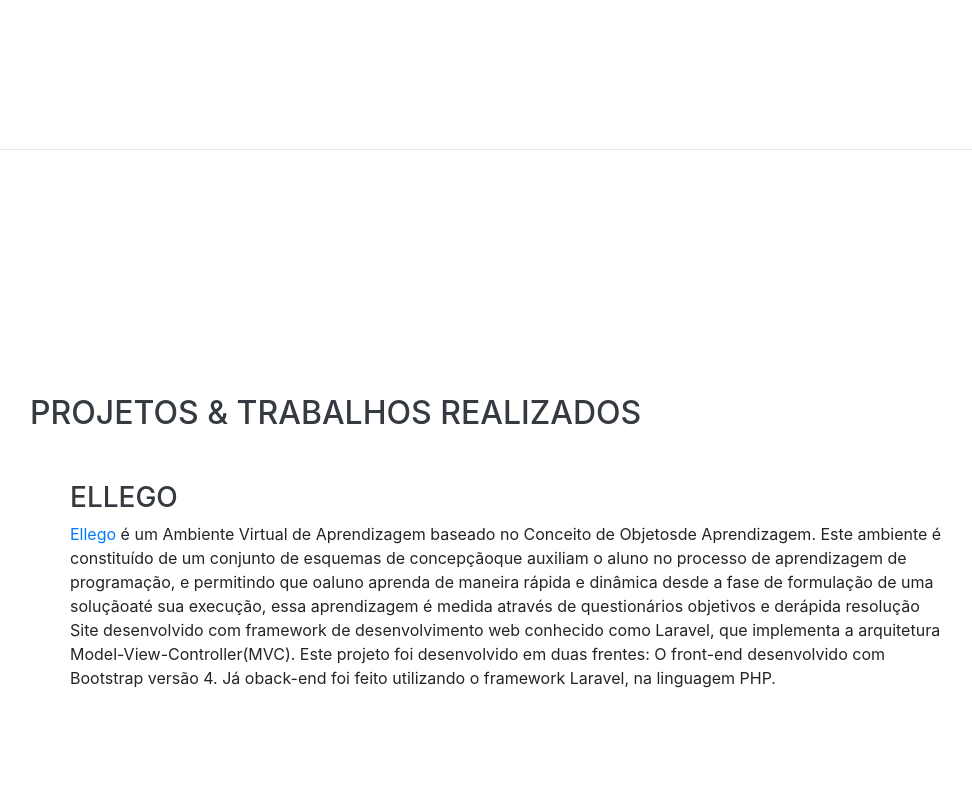
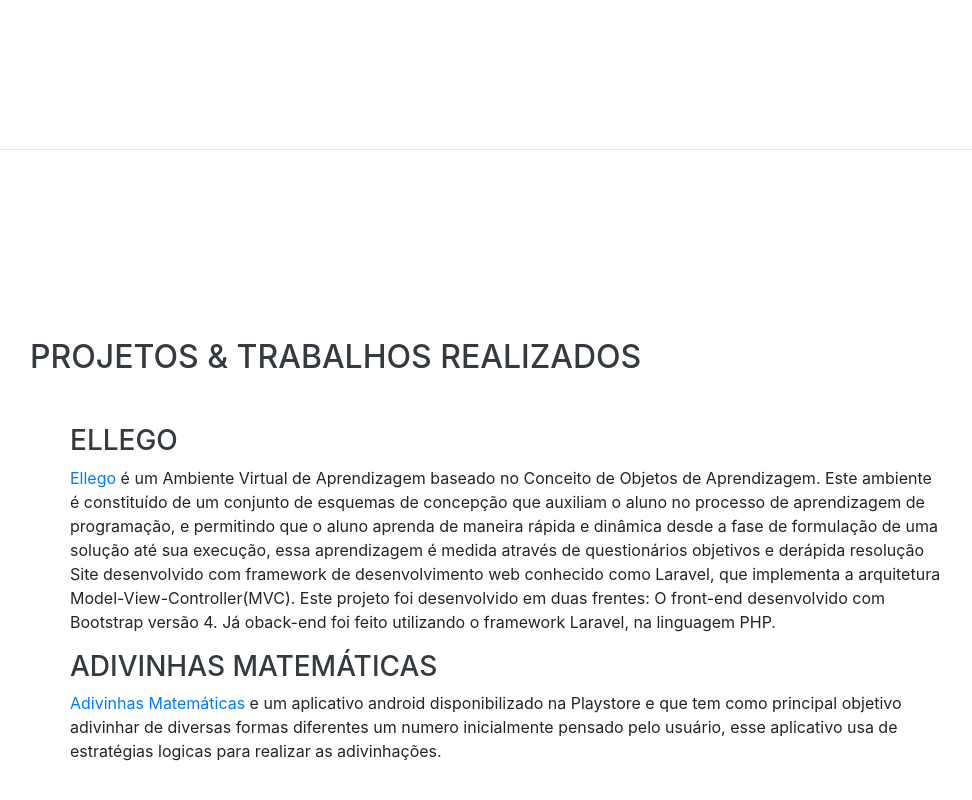
Before and after one commit to MaikonRodrigues/maikonrodrigues-github.io, a website with bundled scripts: page index.html in a window 1280 px wide. Shown: the part 4249-5049 px from the top of the page, without its empty margins (290-1262 px from the left). Built offline with nearby package versions, Linux system fonts and the light colour scheme; some icons are missing; a web font is replaced by a local one.

Commit message:
atualizando

```diff
--- a/index.html
+++ b/index.html
@@ -260,15 +260,19 @@
             <i class="fa-li fa  text-warning"></i>
             <h3>Ellego</h3>
             <a  href="http://www.ellego.com.br">Ellego</a>
-            é um Ambiente Virtual de Aprendizagem baseado no Conceito de Objetosde Aprendizagem. Este ambiente é constituído de um conjunto
-            de esquemas de concepçãoque auxiliam o aluno no processo de aprendizagem de programação, e permitindo que oaluno aprenda de maneira rápida
-            e dinâmica desde a fase de formulação de uma soluçãoaté sua execução, essa aprendizagem é medida através de questionários objetivos e
+            é um Ambiente Virtual de Aprendizagem baseado no Conceito de Objetos de Aprendizagem. Este ambiente é constituído de um conjunto
+            de esquemas de concepção que auxiliam o aluno no processo de aprendizagem de programação, e permitindo que o aluno aprenda de maneira rápida
+            e dinâmica desde a fase de formulação de uma solução até sua execução, essa aprendizagem é medida através de questionários objetivos e
             derápida resolução
             <p>
             Site desenvolvido com framework de desenvolvimento web conhecido como Laravel,
              que implementa a arquitetura Model-View-Controller(MVC). Este projeto foi desenvolvido em duas frentes:  O front-end desenvolvido
              com Bootstrap versão 4. Já oback-end foi feito utilizando o framework Laravel, na linguagem PHP.</li>
 
+             <h3>Adivinhas Matemáticas</h3>
+             <a  href="https://play.google.com/store/apps/details?id=edmt.dev.adivinhas_matematicas">Adivinhas Matemáticas</a> e um aplicativo android disponibilizado na Playstore e que tem como
+             principal objetivo adivinhar de diversas formas diferentes um numero inicialmente pensado pelo usuário, esse aplicativo usa de
+             estratégias logicas para realizar as adivinhações.
         </ul>
       </div>
     </section>
```
